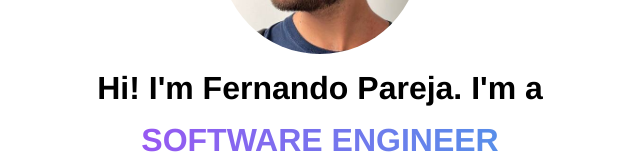
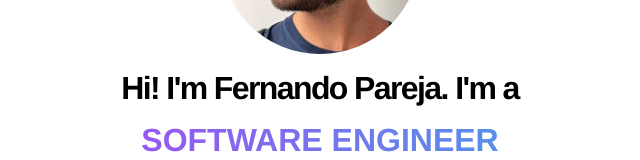
Before and after one commit to fparejam/my-personal-website, a Next.js app: page / in a window 1280 px wide. Shown: the part 358-518 px from the top of the page, without its empty margins (320-960 px from the left). Built offline with nearby package versions, Linux system fonts and the light colour scheme.

Commit message:
refactor: spacing changes

```diff
--- a/src/styles/globals.css
+++ b/src/styles/globals.css
@@ -100,6 +100,11 @@ a {
   text-decoration: none;
 }
 
+h1 {
+  letter-spacing: -0.05em;
+  font-weight: 700;
+  text-decoration: none;
+}
 @media (prefers-color-scheme: dark) {
   html {
     color-scheme: dark;
```
